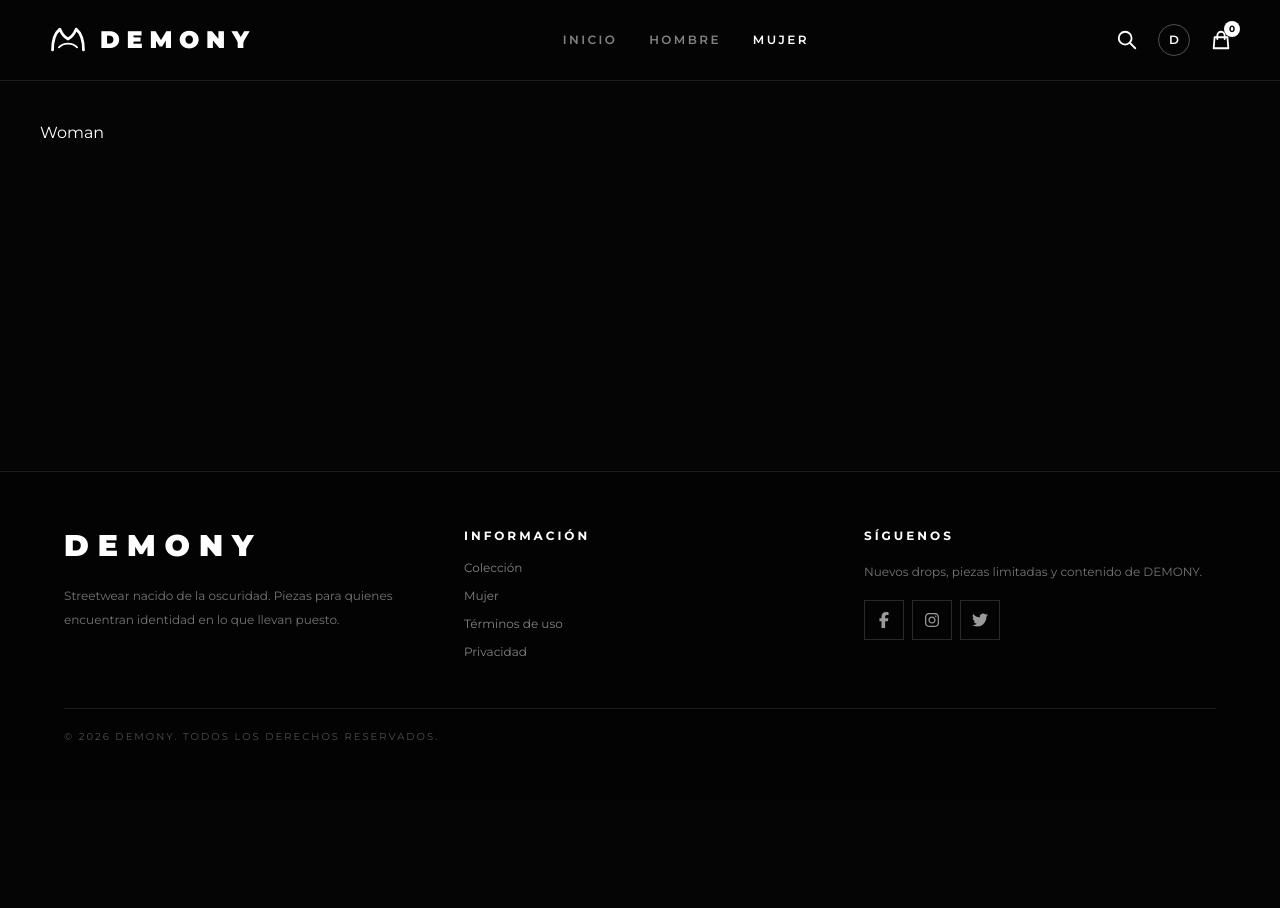
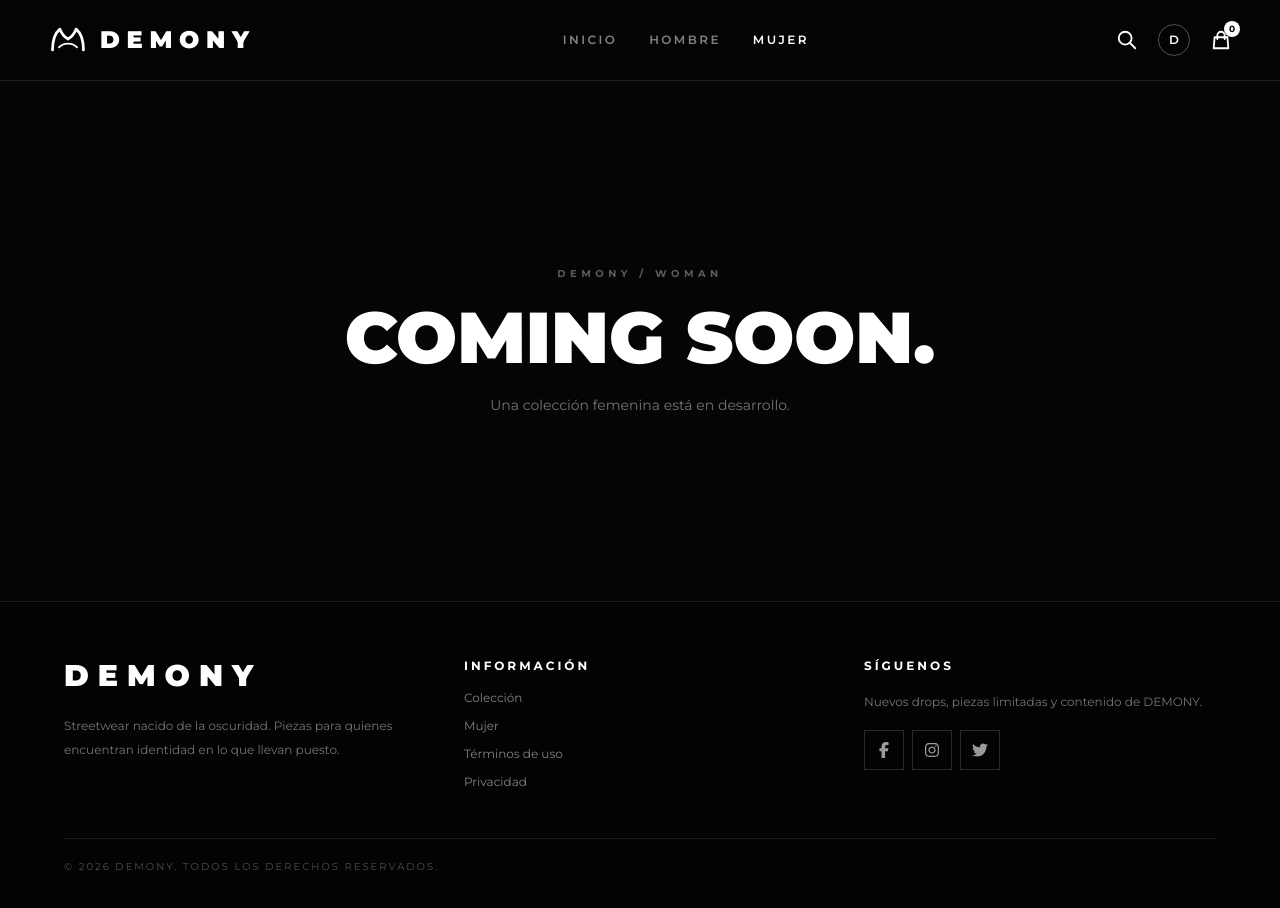
Before and after one commit to DavidGarzonDev/kanju, a React (Vite) app: page /woman in a window 1280 px wide. Shown: the top 908 px of the page. Before the commit the page ends 800 px from the top, so only its background shows below. Built offline with nearby package versions, Linux system fonts and the light colour scheme.

Commit message:
rebrand: continue DEMONY storefront redesign

```diff
--- a/src/pages/Woman.tsx
+++ b/src/pages/Woman.tsx
@@ -1,6 +1 @@
-
-export const Woman = () => {
-  return (
-    <div>Woman</div>
-  )
-}
+export const Woman=()=> <section className="flex min-h-[55vh] items-center justify-center text-center"><div><p className="text-[10px] font-bold uppercase tracking-[0.45em] text-white/35">DEMONY / WOMAN</p><h1 className="mt-5 text-5xl font-black uppercase sm:text-7xl">Coming soon.</h1><p className="mx-auto mt-5 max-w-md text-sm leading-6 text-white/45">Una colección femenina está en desarrollo.</p></div></section>
```
